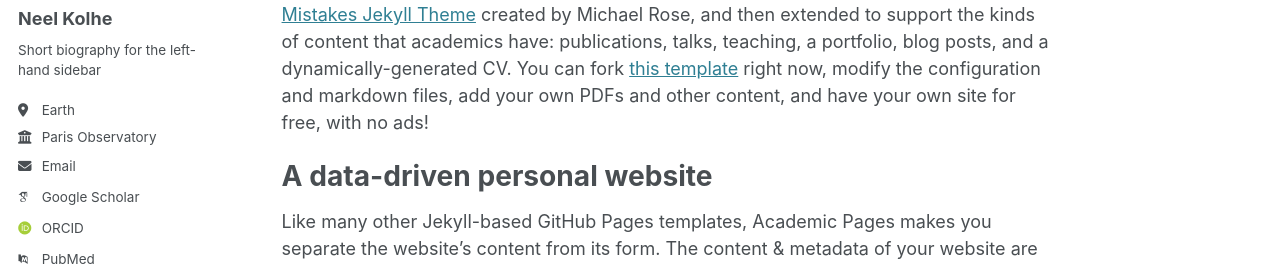
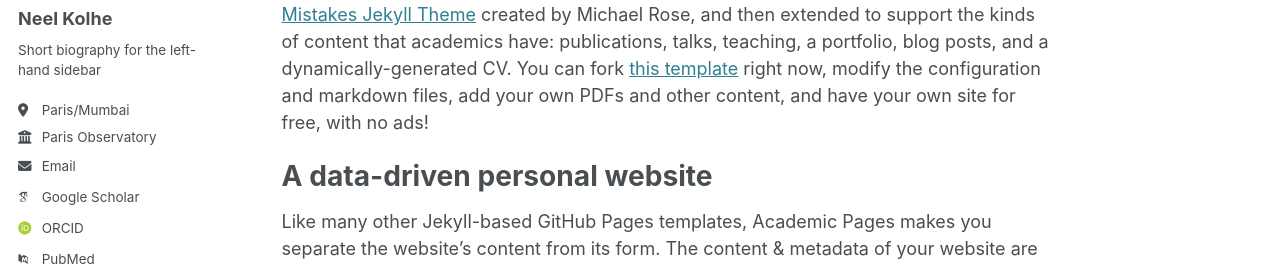
Before and after one commit to Neel-Kolhe/neel.github.io, a Jekyll site: the page built from _pages/about.md, in a window 1280 px wide. Shown: the part 276-542 px from the top of the page. Built offline with Jekyll 4.4.1, drawn with Linux system fonts in a browser that asks for light colours; some web fonts are replaced.

Commit message:
Update _config.yml

```diff
--- a/_config.yml
+++ b/_config.yml
@@ -26,7 +26,7 @@ author:
   name             : "Neel Kolhe"
   pronouns         : # example: "she/her"
   bio              : "Short biography for the left-hand sidebar"
-  location         : "Earth"
+  location         : "Paris/Mumbai"
   employer         : "Paris Observatory"
   uri              : # URL
   email            : "kolhe.sci@gmail.com"
```
